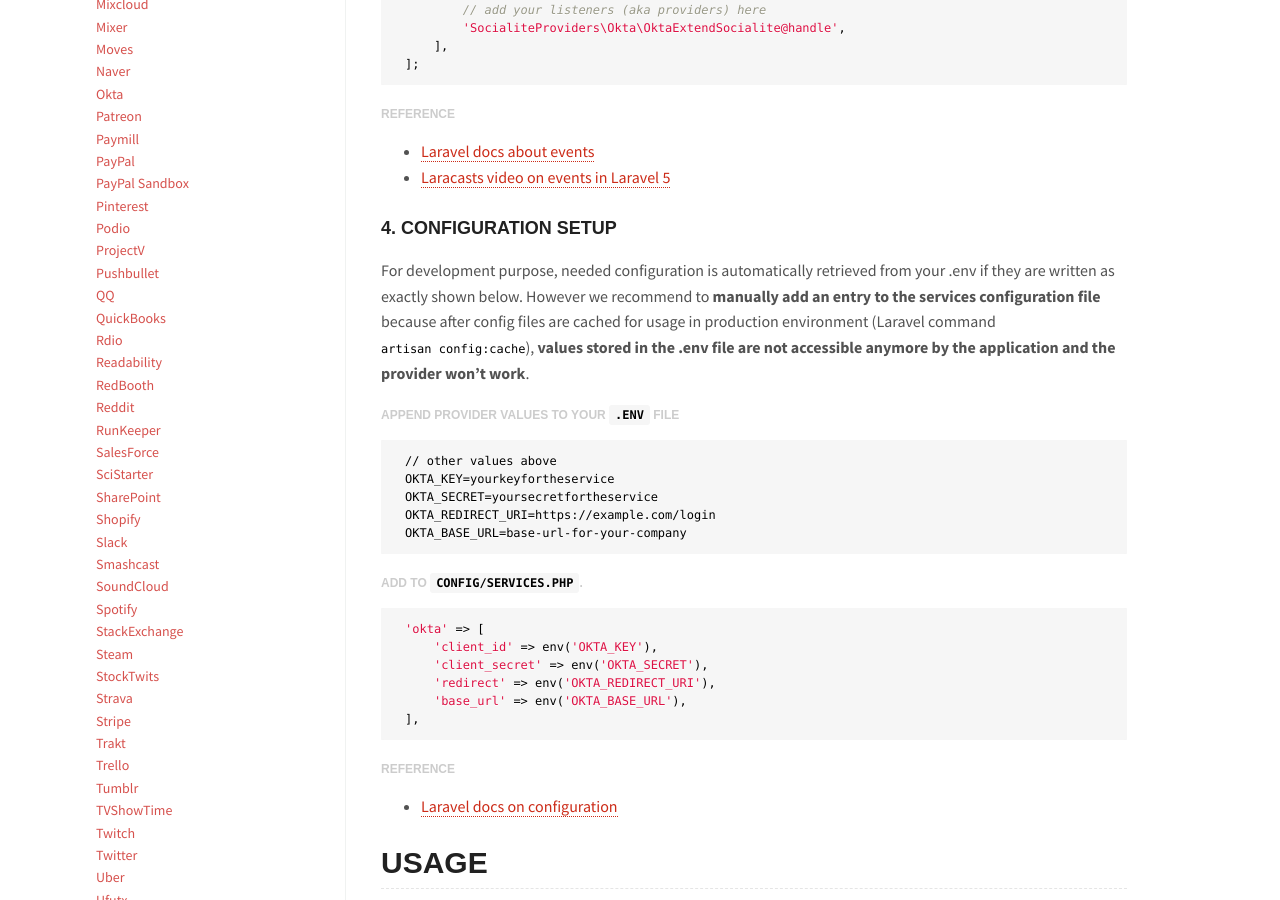
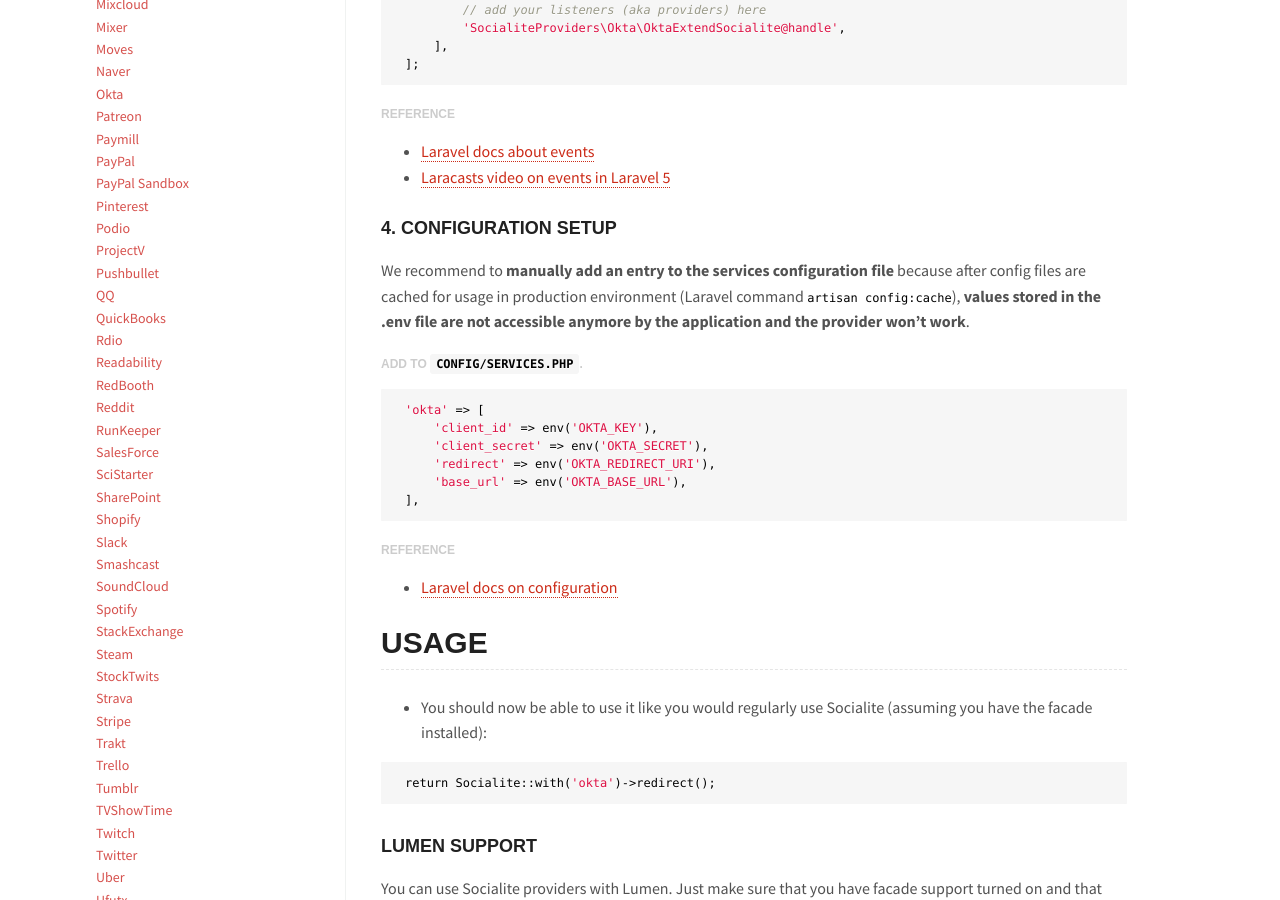
Before and after one commit to SocialiteProviders/socialiteproviders.github.io, a Jekyll site: the page built from _providers/Okta.md, in a window 1280 px wide and 900 px high, scrolled down 1466 px. Built offline with Jekyll 4.4.1, drawn with Linux system fonts in a browser that asks for light colours; nearby versions of some CDN libraries; some web fonts are replaced.

Commit message:
remove mention of env config

````diff
--- a/_includes/provider/installation/_services_and_env.md
+++ b/_includes/provider/installation/_services_and_env.md
@@ -1,19 +1,6 @@
 ### 4. Configuration setup
 
-For development purpose, needed configuration is automatically retrieved from your .env if they are written as exactly shown below.
-However we recommend to **manually add an entry to the services configuration file** because after config files are cached for usage in production environment (Laravel command `artisan config:cache`), **values stored in the .env file are not accessible anymore by the application and the provider won't work**.
-
-#### Append provider values to your `.env` file
-
-```php
-// other values above
-{{ provider_key }}_KEY=yourkeyfortheservice
-{{ provider_key }}_SECRET=yoursecretfortheservice
-{{ provider_key }}_REDIRECT_URI=https://example.com/login {% if extra_env_lines != empty %} {% for line in extra_env_lines %}
-{{ provider_key }}_{{ line.key | upcase }}={{ line.value }} {% endfor %} {% endif %}
-```
-
-
+We recommend to **manually add an entry to the services configuration file** because after config files are cached for usage in production environment (Laravel command `artisan config:cache`), **values stored in the .env file are not accessible anymore by the application and the provider won't work**.
 
 #### Add to `config/services.php`.
 
````
